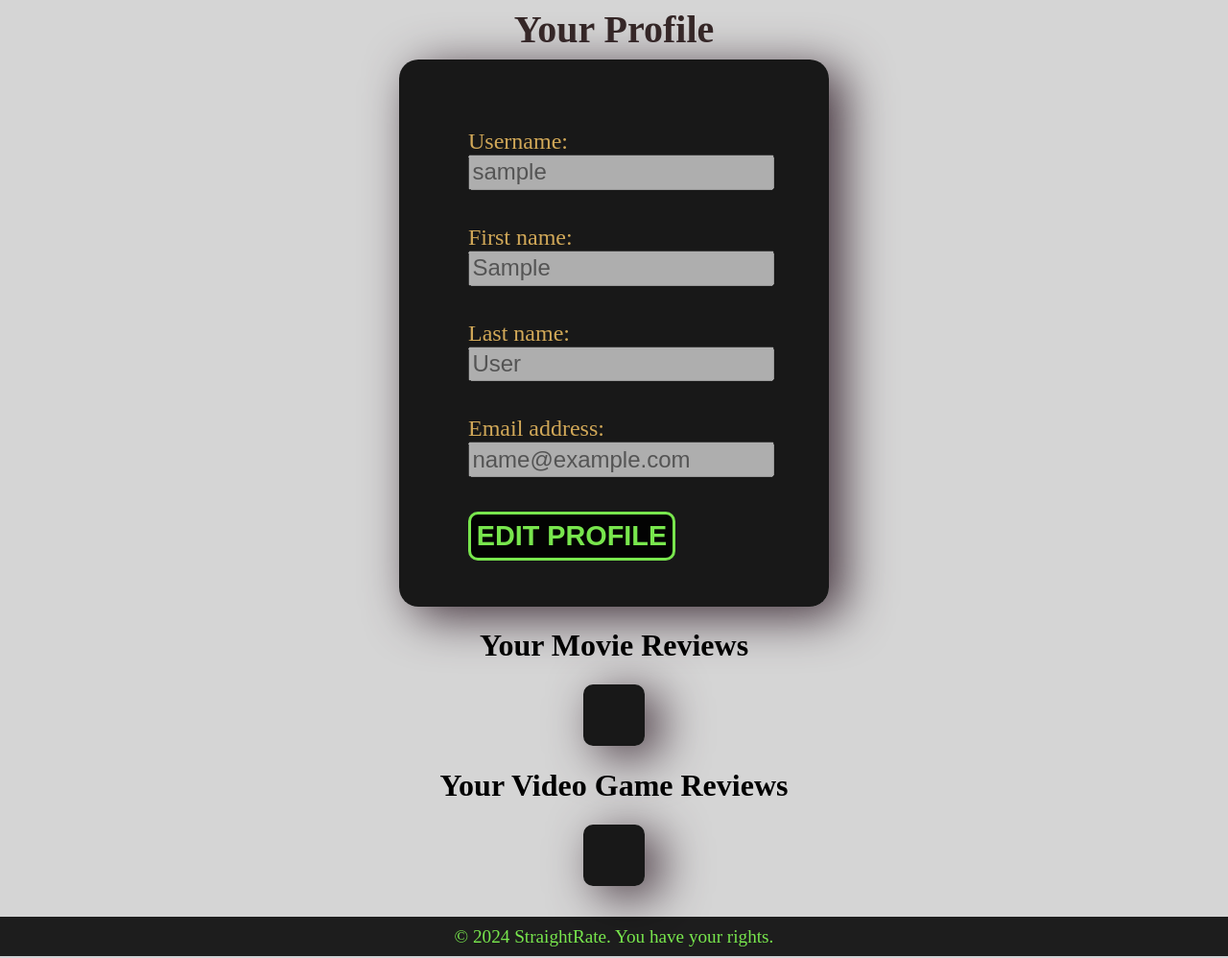
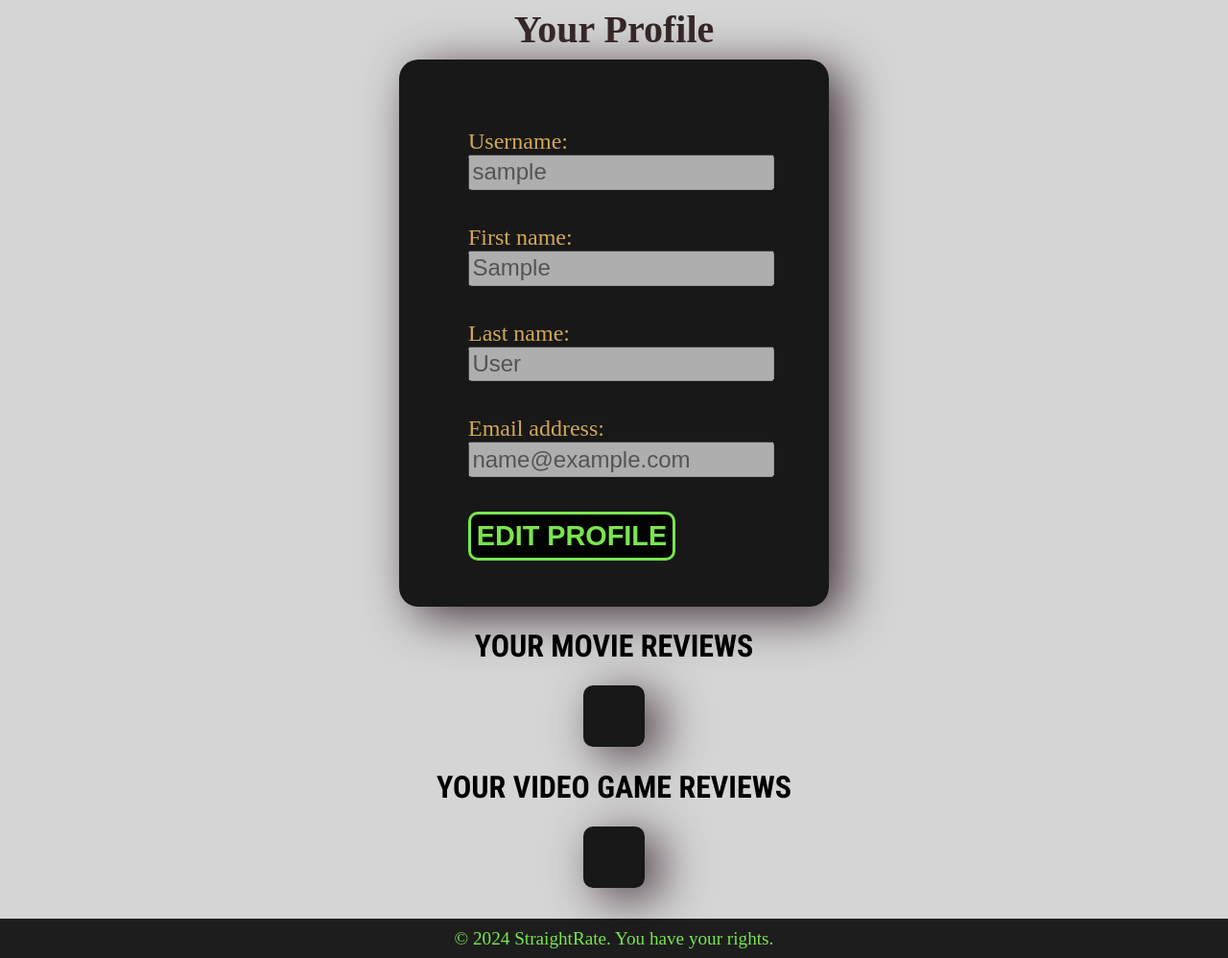
Before and after one commit to lefcho/StraightRate, a Django app: page /profile/ in a window 1280 px wide. Shown: the part 171-1169 px from the top of the page at 96% size. Run offline with Django 5.2, Linux system fonts and the light colour scheme; the visitor is signed in with stand-in values (Sample User, id 1); data that the repository does not hold is empty; some libraries are stand-ins or nearby versions; some web fonts are replaced.

Commit message:
headings made pretty

```diff
--- a/static/styles/navigation.css
+++ b/static/styles/navigation.css
@@ -36,6 +36,12 @@ header {
     align-items: center;
     background-color: rgba(0, 0, 0, 0.888);
     padding: 0.5em 1em;
+}
+
+h2 {
+    text-transform: uppercase;
+    font-family: "Roboto Condensed", sans-serif;
+    font-weight: 700;
 }
 
 #head-1, #head-2 {
--- a/static/styles/profile.css
+++ b/static/styles/profile.css
@@ -1,3 +1,5 @@
+@import url('https://fonts.googleapis.com/css2?family=Roboto+Condensed:wght@100..900&display=swap');
+
 .profile-info {
     display: flex;
     flex-direction: column;
--- a/templates/users/view-profile.html
+++ b/templates/users/view-profile.html
@@ -17,7 +17,7 @@
     </div>
 
     <!-- Movie Reviews Section -->
-    <h2>Your Movie Reviews</h2>
+    <h2 class="roboto-h2" >Your Movie Reviews</h2>
     <div class="reviews">
         {% for review in movie_reviews %}
             <div class="review">
@@ -37,7 +37,7 @@
     </div>
 
     <!-- Video Game Reviews Section -->
-    <h2>Your Video Game Reviews</h2>
+    <h2 class="roboto-h2" >Your Video Game Reviews</h2>
     <div class="reviews">
         {% for review in video_game_reviews %}
             <div class="review">
```
